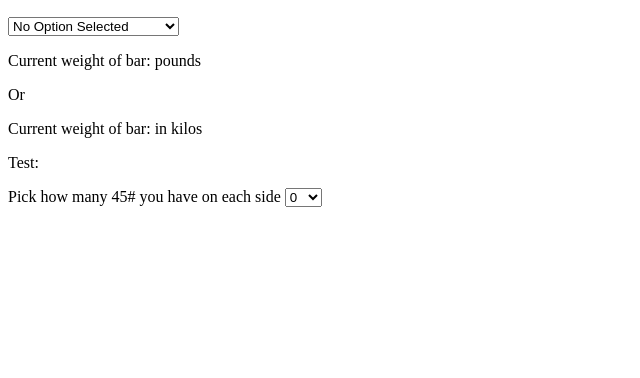
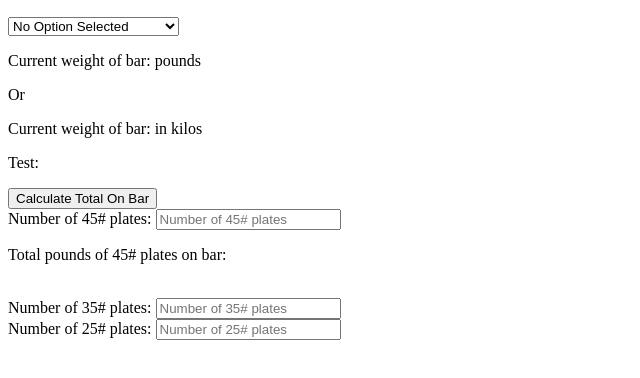
Before and after one commit to EricqyHan/PlateMath, a plain HTML site: page index.html in a window 1280 px wide. Shown: the part 110-488 px from the top of the page, without its empty margins (0-640 px from the left). Drawn offline with Linux system fonts and the light colour scheme.

Commit message:
angry lifter working

```diff
--- a/index.html
+++ b/index.html
@@ -27,21 +27,19 @@
 
    <p>Test: <span id="numberof45s"></span></p>
 
-   <label for="">Pick how many 45# you have on each side</label>
-   <select name="select45pounds" id="select45pounds" onchange="selected45Pound()">
-      <option value="0" selected>0</option>
-      <option value="1">1</option>
-      <option value="2">2</option>
-      <option value="3">3</option>
-      <option value="4">4</option>
-      <option value="5">5</option>
-      <option value="6">6</option>
-      <option value="7">7</option>
-      <option value="8">8</option>
-      <option value="9">9</option>
-      <option value="10">10</option>
-   </select>
+   <button id="calculateBar">Calculate Total On Bar</button>
 
+   <form>
+      <label for="plate45pounds"> Number of 45# plates: </label>
+      <input id="plate45pounds" type="number" min="0" placeholder="Number of 45# plates">
+      <p>Total pounds of 45# plates on bar: <span></span></p>
+      <br>
+      <label for="plate35pounds"> Number of 35# plates: </label>
+      <input id="plate35pounds" type="number" min="0" placeholder="Number of 35# plates">
+      <br>
+      <label for="plate25pounds"> Number of 25# plates: </label>
+      <input id="plate25pounds" type="number" min="0" placeholder="Number of 25# plates">
+   </form>
 
 
 
--- a/script.js
+++ b/script.js
@@ -5,8 +5,36 @@ function selectBar() {
   document.getElementById("barWeightKilos").innerText = 0.454 * +bar;
 }
 
-function selected45Pound() {
-  //   alert("you have changed");
-  let select45pounds = document.getElementById("select45pounds").value;
-  document.getElementById("numberof45s").innerText = 45 * (+select45pounds * 2);
+// function selected45Pound() {
+//   //   alert("you have changed");
+//   let select45pounds = document.getElementById("select45pounds").value;
+//   document.getElementById("numberof45s").innerText = 45 * (+select45pounds * 2);
+// }
+
+document.querySelector("#calculateBar").addEventListener("click", calcBar);
+
+// function calcBar() {
+//   let bar = Number(document.getElementById("bar").value);
+//   let fortyFive =
+//     Number(document.getElementById("plate45pounds").value) * 45 * 2;
+//   // document.getElementById("numberof45s").innerText = +bar;
+//   document.getElementById("numberof45s").innerText = fortyFive + bar;
+//   let thirtyFive =
+//     Number(document.getElementById("plate35pounds").value) * 35 * 2;
+//   // document.getElementById("numberof45s").innerText = +bar;
+//   document.getElementById("numberof45s").innerText = thirtyFive + bar;
+// }
+
+function calcBar() {
+  let bar = Number(document.getElementById("bar").value);
+  let fortyFive =
+    Number(document.getElementById("plate45pounds").value) * 45 * 2;
+  //   document.getElementById("numberof45s").innerText = fortyFive;
+  let thirtyFive =
+    Number(document.getElementById("plate35pounds").value) * 35 * 2;
+  let twentyFive =
+    Number(document.getElementById("plate25pounds").value) * 25 * 2;
+  // document.getElementById("numberof45s").innerText = thirtyFive;
+  document.getElementById("numberof45s").innerText =
+    bar + fortyFive + thirtyFive + twentyFive;
 }
```
